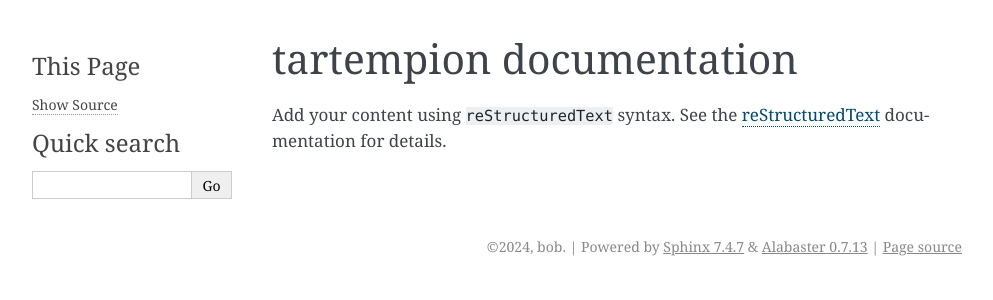
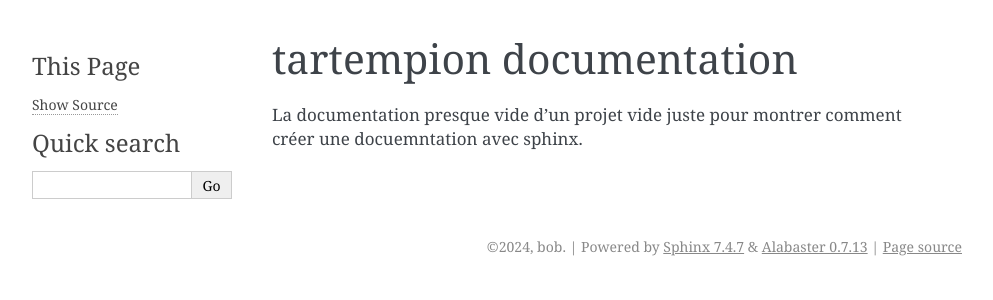
Before and after one commit to zazbone/tartempion, a Sphinx documentation site: the page built from doc/source/index.rst, in a window 1280 px wide. Shown: the top 300 px of the page, without its empty margins (148-1141 px from the left). Built offline with Sphinx 7.4.7, drawn with Linux system fonts in a browser that asks for light colours.

Commit message:
Description basique

```diff
--- a/doc/source/index.rst
+++ b/doc/source/index.rst
@@ -1,14 +1,7 @@
-.. tartempion documentation master file, created by
-   sphinx-quickstart on Sat Aug  3 19:26:31 2024.
-   You can adapt this file completely to your liking, but it should at least
-   contain the root `toctree` directive.
-
 tartempion documentation
 ========================
 
-Add your content using ``reStructuredText`` syntax. See the
-`reStructuredText <https://www.sphinx-doc.org/en/master/usage/restructuredtext/index.html>`_
-documentation for details.
+La documentation presque vide d'un projet vide juste pour montrer comment créer une docuemntation avec sphinx.
 
 
 .. toctree::
```
